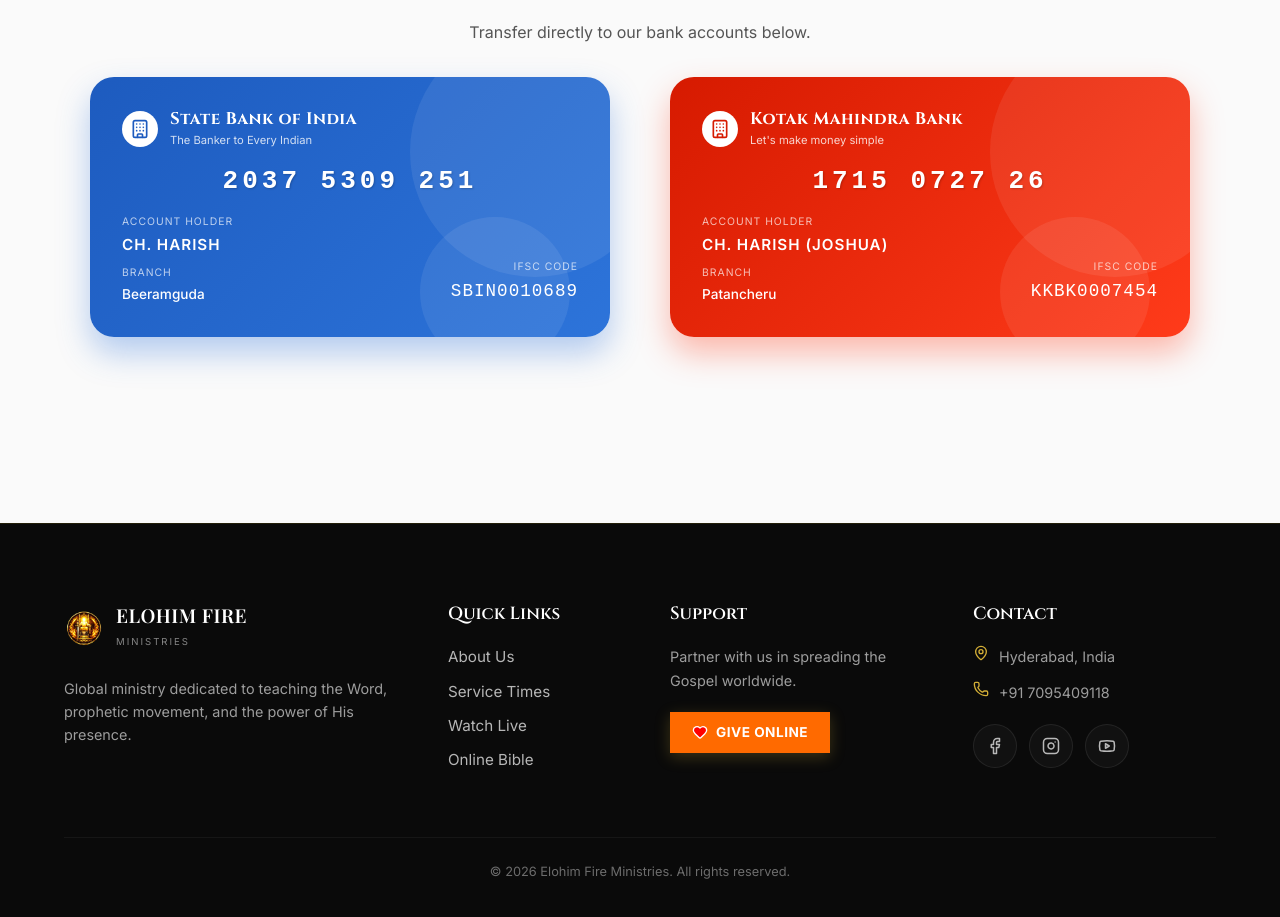
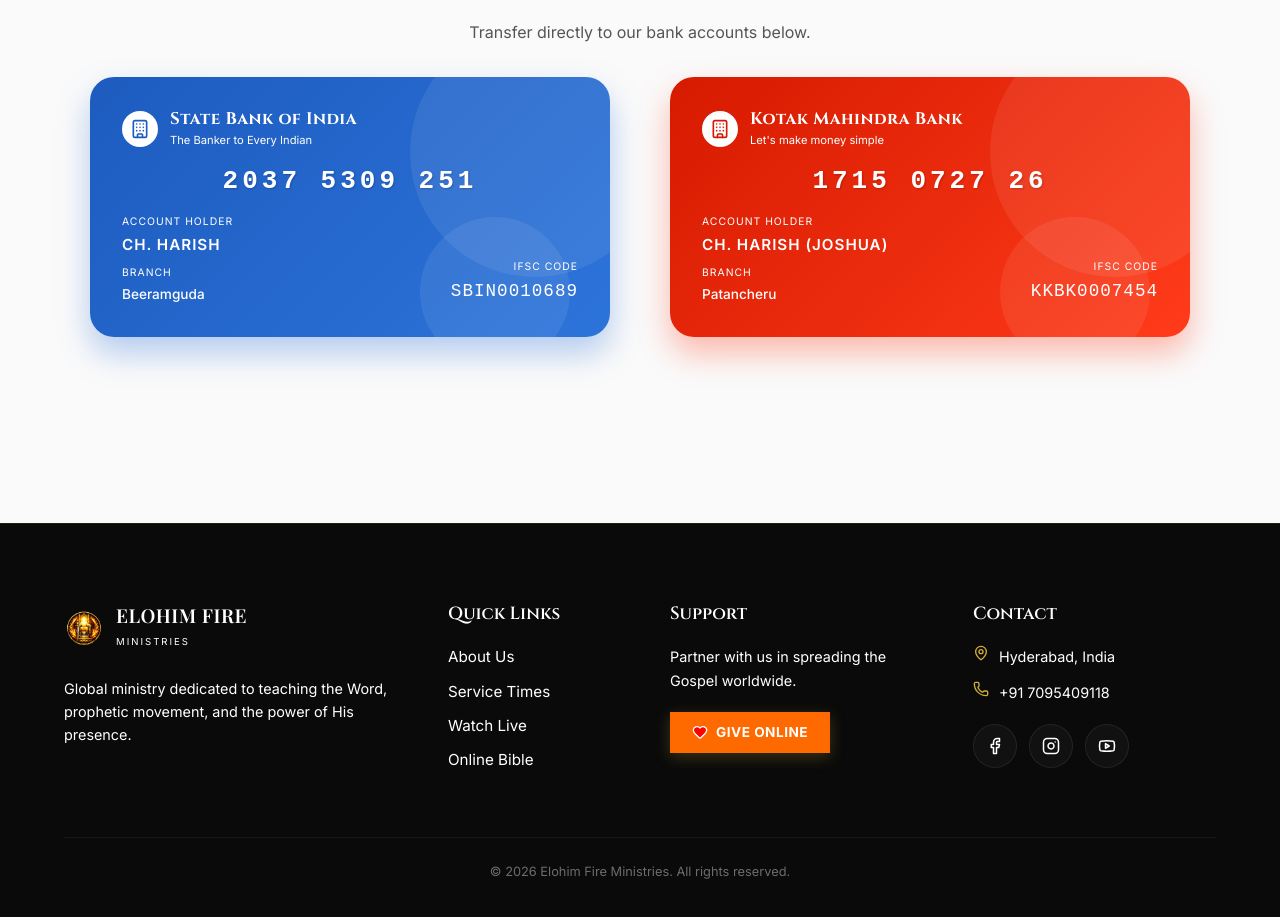
Before and after one commit to ManojkumarPalakuri/Elohim-fire-church, a React (Vite) app in the folder frontend/: page /giving in a window 1280 px wide. Shown: the part 2145-3062 px from the top of the page. Built offline with nearby package versions, Linux system fonts and the light colour scheme; no server answers.

Commit message:
UI/UX Refinement: Updated all dimmed text and mobile navbar symbols/text to bright pure white

```diff
--- a/frontend/src/components/layout/Footer.jsx
+++ b/frontend/src/components/layout/Footer.jsx
@@ -36,7 +36,7 @@
                     border-radius: 50%;
                     background: rgba(255, 255, 255, 0.03);
                     border: 1px solid rgba(255, 255, 255, 0.08);
-                    color: rgba(255, 255, 255, 0.7);
+                    color: #FFFFFF;
                     transition: all 0.3s ease;
                 }
                 .social-icon-circle:hover {
@@ -48,7 +48,7 @@
                 }
 
                 .footer-link {
-                    color: rgba(255, 255, 255, 0.7);
+                    color: #FFFFFF;
                     font-size: 0.95rem;
                     transition: all 0.2s ease;
                     display: flex;
@@ -157,10 +157,10 @@
                             <img src="/logo.png" alt="EFM" style={{ height: '40px' }} />
                             <div>
                                 <h2 style={{ fontSize: '1.2rem', color: '#fff', margin: 0, fontFamily: 'var(--font-logo)' }}>ELOHIM FIRE</h2>
-                                <span style={{ fontSize: '0.6rem', color: 'rgba(255,255,255,0.5)', letterSpacing: '2px' }}>MINISTRIES</span>
+                                <span style={{ fontSize: '0.6rem', color: '#FFFFFF', letterSpacing: '2px' }}>MINISTRIES</span>
                             </div>
                         </div>
-                        <p style={{ color: 'rgba(255,255,255,0.6)', fontSize: '0.9rem', lineHeight: 1.6 }}>
+                        <p style={{ color: '#FFFFFF', fontSize: '0.9rem', lineHeight: 1.6 }}>
                             Global ministry dedicated to teaching the Word, prophetic movement, and the power of His presence.
                         </p>
                     </div>
@@ -179,7 +179,7 @@
                     {/* Column 3: Support */}
                     <div className="footer-col-3">
                         <h3 style={{ fontSize: '1.1rem', color: '#fff', marginBottom: '20px' }}>Support</h3>
-                        <p style={{ color: 'rgba(255,255,255,0.6)', fontSize: '0.9rem', marginBottom: '20px' }}>
+                        <p style={{ color: '#FFFFFF', fontSize: '0.9rem', marginBottom: '20px' }}>
                             Partner with us in spreading the Gospel worldwide.
                         </p>
                         <Link to="/giving" className="give-btn-desktop">
@@ -191,10 +191,10 @@
                     <div className="footer-col-4">
                         <h3 style={{ fontSize: '1.1rem', color: '#fff', marginBottom: '20px' }}>Contact</h3>
                         <ul style={{ listStyle: 'none', padding: 0, display: 'flex', flexDirection: 'column', gap: '12px' }}>
-                            <li style={{ display: 'flex', gap: '10px', color: 'rgba(255,255,255,0.6)', fontSize: '0.9rem' }}>
+                            <li style={{ display: 'flex', gap: '10px', color: '#FFFFFF', fontSize: '0.9rem' }}>
                                 <MapPin size={16} color="var(--color-gold)" /> Hyderabad, India
                             </li>
-                            <li style={{ display: 'flex', gap: '10px', color: 'rgba(255,255,255,0.6)', fontSize: '0.9rem' }}>
+                            <li style={{ display: 'flex', gap: '10px', color: '#FFFFFF', fontSize: '0.9rem' }}>
                                 <Phone size={16} color="var(--color-gold)" /> +91 7095409118
                             </li>
                         </ul>
@@ -212,7 +212,7 @@
                     <div style={{ textAlign: 'center', marginBottom: '40px' }}>
                         <img src="/logo.png" alt="EFM" style={{ height: '54px', marginBottom: '16px' }} />
                         <h2 style={{ fontSize: '1.6rem', color: '#fff', margin: 0, fontFamily: 'var(--font-logo)' }}>ELOHIM <span style={{ color: 'var(--color-gold)' }}>FIRE</span></h2>
-                        <span style={{ fontSize: '0.7rem', color: 'rgba(255,255,255,0.5)', letterSpacing: '4px' }}>MINISTRIES</span>
+                        <span style={{ fontSize: '0.7rem', color: '#FFFFFF', letterSpacing: '4px' }}>MINISTRIES</span>
                     </div>
 
                     {/* Quick & Premium Links Card */}
@@ -264,7 +264,7 @@
                     {/* Support Card */}
                     <div className="mobile-footer-card" style={{ textAlign: 'center', background: 'linear-gradient(135deg, rgba(212,175,55,0.05) 0%, rgba(255,106,0,0.05) 100%)', borderColor: 'rgba(212,175,55,0.1)' }}>
                         <h3 className="footer-section-title">Support The Ministry</h3>
-                        <p style={{ color: 'rgba(255,255,255,0.7)', fontSize: '0.9rem', lineHeight: 1.6, marginBottom: '24px' }}>
+                        <p style={{ color: '#FFFFFF', fontSize: '0.9rem', lineHeight: 1.6, marginBottom: '24px' }}>
                             Your generosity helps us spread the gospel message locally and globally.
                         </p>
                         <Link to="/giving" className="btn-primary" style={{ width: '100%', borderRadius: '12px', textDecoration: 'none' }}>
@@ -280,7 +280,7 @@
                                 <MapPin size={20} color="var(--color-gold)" />
                             </div>
                             <div>
-                                <p style={{ margin: 0, fontSize: '12px', color: 'rgba(255,255,255,0.5)' }}>Our Location</p>
+                                <p style={{ margin: 0, fontSize: '12px', color: '#FFFFFF' }}>Our Location</p>
                                 <p style={{ margin: 0, fontSize: '14px', color: '#fff', fontWeight: 500 }}>Hyderabad, India</p>
                             </div>
                         </div>
@@ -289,7 +289,7 @@
                                 <Phone size={20} color="var(--color-gold)" />
                             </div>
                             <div>
-                                <p style={{ margin: 0, fontSize: '12px', color: 'rgba(255,255,255,0.5)' }}>Call Us</p>
+                                <p style={{ margin: 0, fontSize: '12px', color: '#FFFFFF' }}>Call Us</p>
                                 <p style={{ margin: 0, fontSize: '14px', color: '#fff', fontWeight: 500 }}>+91 7095409118</p>
                             </div>
                         </div>
@@ -298,7 +298,7 @@
                                 <Mail size={20} color="var(--color-gold)" />
                             </div>
                             <div>
-                                <p style={{ margin: 0, fontSize: '12px', color: 'rgba(255,255,255,0.5)' }}>Email Address</p>
+                                <p style={{ margin: 0, fontSize: '12px', color: '#FFFFFF' }}>Email Address</p>
                                 <p style={{ margin: 0, fontSize: '13px', color: '#fff', fontWeight: 500 }}>chevvaharish87@gmail.com</p>
                             </div>
                         </div>
--- a/frontend/src/components/layout/Header.jsx
+++ b/frontend/src/components/layout/Header.jsx
@@ -184,7 +184,7 @@
                   gap: '6px'
                 }}
               >
-                <Heart size={16} fill="#ff0000" stroke="#ffffff" strokeWidth={2} /> Give Online
+                <Heart size={16} fill="#ff0000" stroke="#FFFFFF" strokeWidth={2} /> Give Online
               </Link>
             </div>
           </div>
--- a/frontend/src/index.css
+++ b/frontend/src/index.css
@@ -11,9 +11,9 @@
   --color-accent-primary: #FF6A00;
   --color-accent-secondary: #FFB703;
 
-  --color-text-primary: #EAEAEA;
-  --color-text-secondary: #A0A0A0;
-  --color-text-muted: #666666;
+  --color-text-primary: #FFFFFF;
+  --color-text-secondary: #FFFFFF;
+  --color-text-muted: #D1D1D1;
 
   --color-border-outline: rgba(255, 255, 255, 0.2);
 
@@ -372,7 +372,7 @@
   justify-content: center;
   flex: 1;
   height: 100%;
-  color: #9CA3AF;
+  color: #FFFFFF;
   /* Inactive Color */
   gap: 3px;
   transition: all 0.2s cubic-bezier(0.4, 0, 0.2, 1);
--- a/frontend/src/pages/GivingPage.jsx
+++ b/frontend/src/pages/GivingPage.jsx
@@ -151,7 +151,7 @@
                         boxSizing: 'border-box',
                     }}>
                         <div style={{ textAlign: 'left' }}>
-                            <span style={{ color: 'rgba(255, 255, 255, 0.7)', fontSize: '0.75rem', display: 'block', marginBottom: '4px' }}>UPI ID</span>
+                            <span style={{ color: '#FFFFFF', fontSize: '0.75rem', display: 'block', marginBottom: '4px' }}>UPI ID</span>
                             <span style={{ color: 'var(--color-gold)', fontWeight: '600', fontSize: '1rem', letterSpacing: '0.5px', wordBreak: 'break-all' }}>{qr.upiId}</span>
                         </div>
                         <button
@@ -488,7 +488,7 @@
                                             </div>
                                             <div>
                                                 <h3 style={{ fontSize: '1.05rem', fontWeight: '700', margin: 0, color: '#ffffff', letterSpacing: '0.5px' }}>State Bank of India</h3>
-                                                <span style={{ fontSize: '0.7rem', color: 'rgba(255,255,255,0.8)', marginTop: '2px', display: 'block' }}>The Banker to Every Indian</span>
+                                                <span style={{ fontSize: '0.7rem', color: '#FFFFFF', marginTop: '2px', display: 'block' }}>The Banker to Every Indian</span>
                                             </div>
                                         </div>
 
@@ -501,17 +501,17 @@
                                         <div style={{ display: 'flex', justifyContent: 'space-between', alignItems: 'flex-end', zIndex: 1 }}>
                                             <div style={{ display: 'flex', flexDirection: 'column', gap: '8px' }}>
                                                 <div>
-                                                    <div style={{ fontSize: '0.65rem', color: 'rgba(255,255,255,0.7)', textTransform: 'uppercase', letterSpacing: '1px', marginBottom: '2px' }}>Account Holder</div>
+                                                    <div style={{ fontSize: '0.65rem', color: '#FFFFFF', textTransform: 'uppercase', letterSpacing: '1px', marginBottom: '2px' }}>Account Holder</div>
                                                     <div style={{ fontSize: '0.95rem', color: '#ffffff', fontWeight: '600', textTransform: 'uppercase', letterSpacing: '1px' }}>CH. Harish</div>
                                                 </div>
                                                 <div>
-                                                    <div style={{ fontSize: '0.65rem', color: 'rgba(255,255,255,0.7)', textTransform: 'uppercase', letterSpacing: '1px', marginBottom: '2px' }}>Branch</div>
+                                                    <div style={{ fontSize: '0.65rem', color: '#FFFFFF', textTransform: 'uppercase', letterSpacing: '1px', marginBottom: '2px' }}>Branch</div>
                                                     <div style={{ fontSize: '0.85rem', color: '#ffffff', fontWeight: '500' }}>Beeramguda</div>
                                                 </div>
                                             </div>
                                             <div style={{ display: 'flex', flexDirection: 'column', gap: '8px', textAlign: 'right' }}>
                                                 <div style={{ marginTop: 'auto' }}>
-                                                    <div style={{ fontSize: '0.65rem', color: 'rgba(255,255,255,0.7)', textTransform: 'uppercase', letterSpacing: '1px', marginBottom: '2px' }}>IFSC Code</div>
+                                                    <div style={{ fontSize: '0.65rem', color: '#FFFFFF', textTransform: 'uppercase', letterSpacing: '1px', marginBottom: '2px' }}>IFSC Code</div>
                                                     <div style={{ fontSize: '1.1rem', color: '#ffffff', fontFamily: '"Courier New", Courier, monospace', letterSpacing: '1px' }}>SBIN0010689</div>
                                                 </div>
                                             </div>
@@ -547,7 +547,7 @@
                                             </div>
                                             <div>
                                                 <h3 style={{ fontSize: '1.05rem', fontWeight: '700', margin: 0, color: '#ffffff', letterSpacing: '0.5px' }}>Kotak Mahindra Bank</h3>
-                                                <span style={{ fontSize: '0.7rem', color: 'rgba(255,255,255,0.8)', marginTop: '2px', display: 'block' }}>Let's make money simple</span>
+                                                <span style={{ fontSize: '0.7rem', color: '#FFFFFF', marginTop: '2px', display: 'block' }}>Let's make money simple</span>
                                             </div>
                                         </div>
 
@@ -560,17 +560,17 @@
                                         <div style={{ display: 'flex', justifyContent: 'space-between', alignItems: 'flex-end', zIndex: 1 }}>
                                             <div style={{ display: 'flex', flexDirection: 'column', gap: '8px' }}>
                                                 <div>
-                                                    <div style={{ fontSize: '0.65rem', color: 'rgba(255,255,255,0.7)', textTransform: 'uppercase', letterSpacing: '1px', marginBottom: '2px' }}>Account Holder</div>
+                                                    <div style={{ fontSize: '0.65rem', color: '#FFFFFF', textTransform: 'uppercase', letterSpacing: '1px', marginBottom: '2px' }}>Account Holder</div>
                                                     <div style={{ fontSize: '0.95rem', color: '#ffffff', fontWeight: '600', textTransform: 'uppercase', letterSpacing: '1px' }}>Ch. Harish (Joshua)</div>
                                                 </div>
                                                 <div>
-                                                    <div style={{ fontSize: '0.65rem', color: 'rgba(255,255,255,0.7)', textTransform: 'uppercase', letterSpacing: '1px', marginBottom: '2px' }}>Branch</div>
+                                                    <div style={{ fontSize: '0.65rem', color: '#FFFFFF', textTransform: 'uppercase', letterSpacing: '1px', marginBottom: '2px' }}>Branch</div>
                                                     <div style={{ fontSize: '0.85rem', color: '#ffffff', fontWeight: '500' }}>Patancheru</div>
                                                 </div>
                                             </div>
                                             <div style={{ display: 'flex', flexDirection: 'column', gap: '8px', textAlign: 'right' }}>
                                                 <div style={{ marginTop: 'auto' }}>
-                                                    <div style={{ fontSize: '0.65rem', color: 'rgba(255,255,255,0.7)', textTransform: 'uppercase', letterSpacing: '1px', marginBottom: '2px' }}>IFSC Code</div>
+                                                    <div style={{ fontSize: '0.65rem', color: '#FFFFFF', textTransform: 'uppercase', letterSpacing: '1px', marginBottom: '2px' }}>IFSC Code</div>
                                                     <div style={{ fontSize: '1.1rem', color: '#ffffff', fontFamily: '"Courier New", Courier, monospace', letterSpacing: '1px' }}>KKBK0007454</div>
                                                 </div>
                                             </div>
--- a/frontend/src/pages/HomePage.jsx
+++ b/frontend/src/pages/HomePage.jsx
@@ -237,7 +237,7 @@
               style={{
                 fontSize: "1rem",
                 lineHeight: 1.6,
-                color: "rgba(255,255,255,0.85)",
+                color: "#FFFFFF",
                 maxWidth: "300px",
                 margin: "0 auto",
                 fontWeight: "400",
--- a/frontend/src/pages/MediaPage.jsx
+++ b/frontend/src/pages/MediaPage.jsx
@@ -552,7 +552,7 @@
                                 <Facebook size={48} />
                                 <div style={{ textAlign: 'center' }}>
                                     <div style={{ fontWeight: '800', fontSize: '1.2rem', marginBottom: '4px' }}>Facebook</div>
-                                    <div style={{ opacity: 0.8, fontSize: '0.85rem' }}>Prophet Joshua Official</div>
+                                    <div style={{ opacity: 1, fontSize: '0.85rem' }}>Prophet Joshua Official</div>
                                 </div>
                                 <span style={{ backgroundColor: 'rgba(255,255,255,0.2)', padding: '8px 24px', borderRadius: '8px', fontWeight: '700', fontSize: '0.85rem', letterSpacing: '0.5px' }}>Follow Us</span>
                             </div>
@@ -578,7 +578,7 @@
                                 <Instagram size={48} />
                                 <div style={{ textAlign: 'center' }}>
                                     <div style={{ fontWeight: '800', fontSize: '1.2rem', marginBottom: '4px' }}>Instagram</div>
-                                    <div style={{ opacity: 0.8, fontSize: '0.85rem' }}>@prophet_joshua_official</div>
+                                    <div style={{ opacity: 1, fontSize: '0.85rem' }}>@prophet_joshua_official</div>
                                 </div>
                                 <span style={{ backgroundColor: 'rgba(255,255,255,0.2)', padding: '8px 24px', borderRadius: '8px', fontWeight: '700', fontSize: '0.85rem', letterSpacing: '0.5px' }}>Follow Us</span>
                             </div>
```
